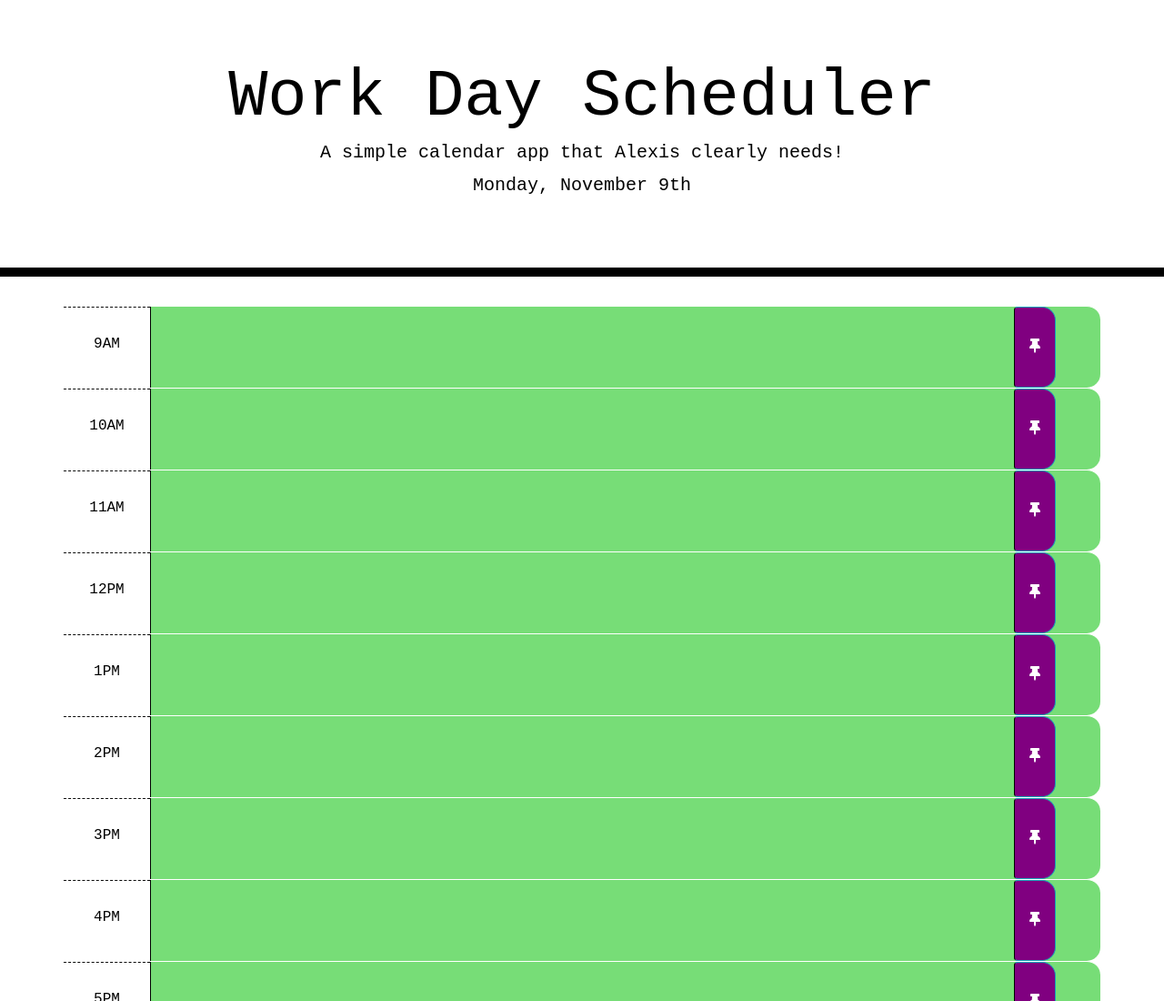
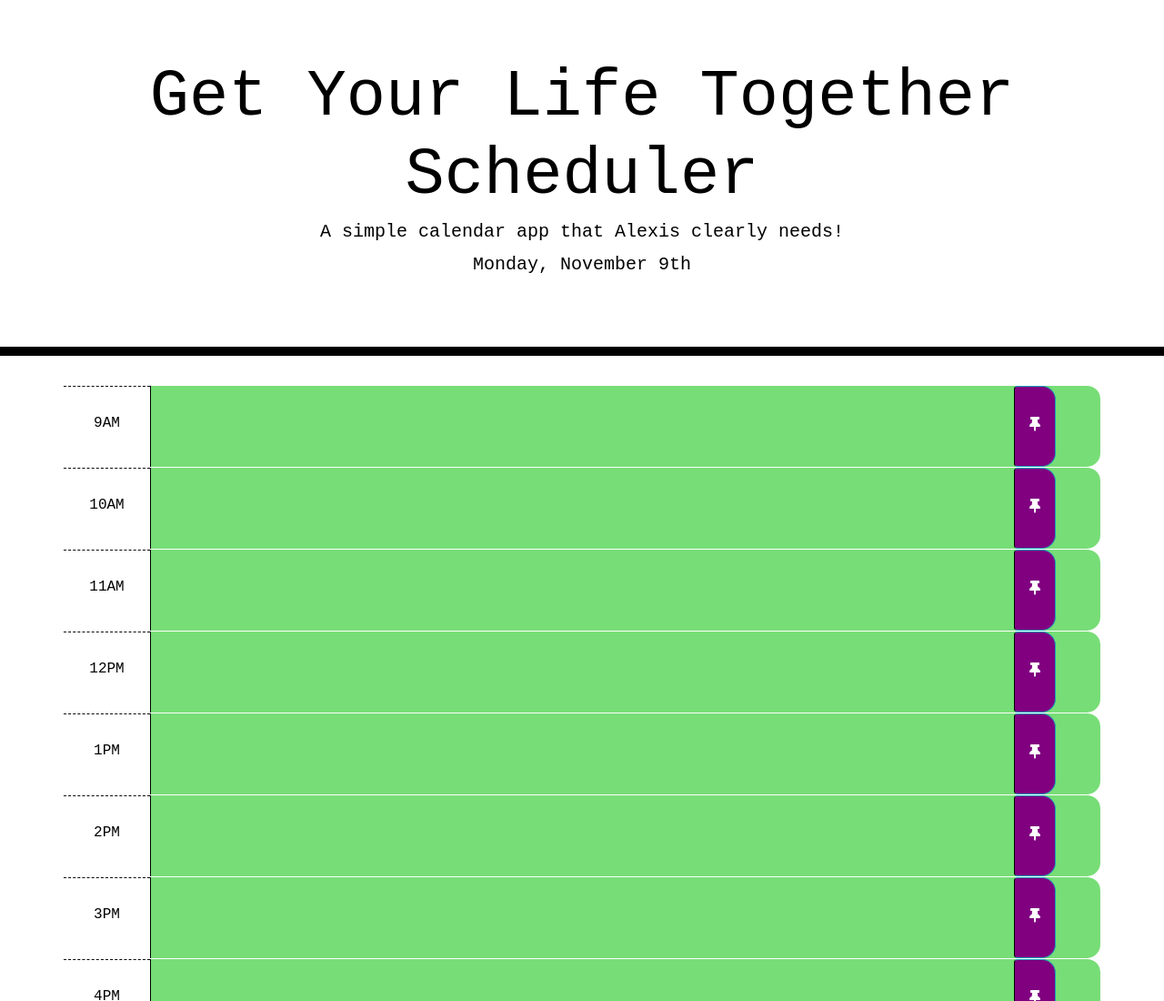
Before and after one commit to amanduke/work-day-scheduler, a plain HTML site: page Develop/index.html in a window 1280 px wide. Shown: the top 1100 px of the page at 91% size. Drawn offline with nearby package versions, Linux system fonts and the light colour scheme; files whose address does not match are found by name; a web font is replaced by a local one.

Commit message:
google fonts

```diff
--- a/Develop/index.html
+++ b/Develop/index.html
@@ -9,12 +9,12 @@
   <link rel="stylesheet" href="https://use.fontawesome.com/releases/v5.8.1/css/all.css" integrity="sha384-50oBUHEmvpQ+1lW4y57PTFmhCaXp0ML5d60M1M7uH2+nqUivzIebhndOJK28anvf" crossorigin="anonymous">
   <link href="https://fonts.googleapis.com/css2?family=Syne+Mono&display=swap" rel="stylesheet">
   <link rel="stylesheet" href="style.css">
-  <title>Work Day Scheduler</title>
+  <title>Get Your Life Together Scheduler</title>
 </head>
 
 <body>
   <header class="jumbotron">
-    <h1 class="display-3">Work Day Scheduler</h1>
+    <h1 class="display-3">Get Your Life Together Scheduler</h1>
     <p class="lead">A simple calendar app that Alexis clearly needs!</p>
     <p id="currentDay" class="lead"></p>
   </header>
```
